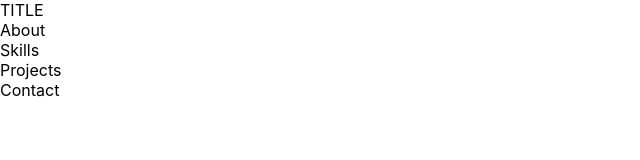
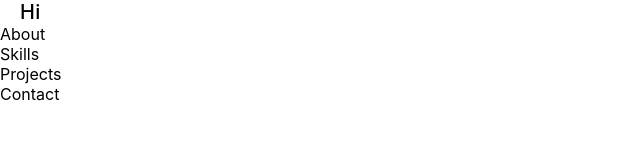
Before and after one commit to angelaw7/angelaw7.github.io-v1, a React (Create React App) app: page / in a window 1280 px wide. Shown: the top 160 px of the page, without its empty margins (0-640 px from the left). Built offline with nearby package versions, Linux system fonts and the light colour scheme.

Commit message:
Add React Ionic

```diff
--- a/package.json
+++ b/package.json
@@ -3,6 +3,7 @@
   "version": "0.1.0",
   "private": true,
   "dependencies": {
+    "@ionic/react": "^5.6.14",
     "@testing-library/jest-dom": "^5.11.4",
     "@testing-library/react": "^11.1.0",
     "@testing-library/user-event": "^12.1.10",
--- a/src/index.js
+++ b/src/index.js
@@ -1,8 +1,8 @@
 import React from 'react';
 import ReactDOM from 'react-dom';
+import App from './App';
 import './index.css';
-import App from './App';
-import reportWebVitals from './reportWebVitals';
+import "@ionic/react/css/core.css";
 
 ReactDOM.render(
   <React.StrictMode>
@@ -10,8 +10,3 @@ ReactDOM.render(
   </React.StrictMode>,
   document.getElementById('root')
 );
-
-// If you want to start measuring performance in your app, pass a function
-// to log results (for example: reportWebVitals(console.log))
-// or send to an analytics endpoint. Learn more: https://bit.ly/CRA-vitals
-reportWebVitals();
--- a/src/reportWebVitals.js
+++ /dev/null
@@ -1,13 +0,0 @@
-const reportWebVitals = onPerfEntry => {
-  if (onPerfEntry && onPerfEntry instanceof Function) {
-    import('web-vitals').then(({ getCLS, getFID, getFCP, getLCP, getTTFB }) => {
-      getCLS(onPerfEntry);
-      getFID(onPerfEntry);
-      getFCP(onPerfEntry);
-      getLCP(onPerfEntry);
-      getTTFB(onPerfEntry);
-    });
-  }
-};
-
-export default reportWebVitals;
--- a/src/sections/Title.jsx
+++ b/src/sections/Title.jsx
@@ -1,11 +1,13 @@
 import React from 'react'
-
+import { IonTitle } from '@ionic/react'
 const Title = () => {
-    return (
-        <div>
-          TITLE
-        </div>
-    )
+  return (
+    <div>
+      <IonTitle>
+        Hi
+      </IonTitle>
+    </div>
+  )
 }
 
 export default Title
```
Also changed, not shown: 1 other file (tests, documents, lock files or other folders).
